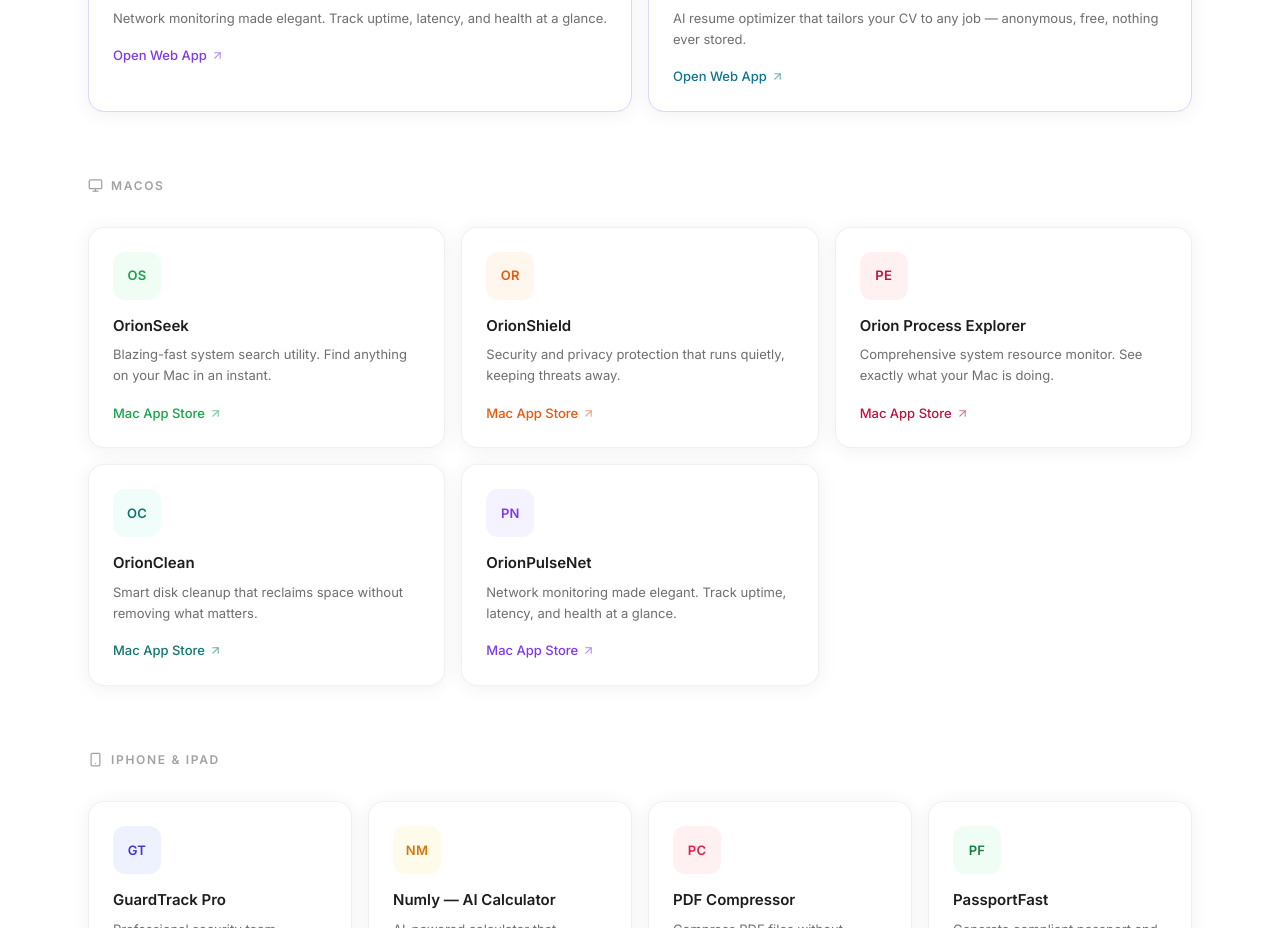
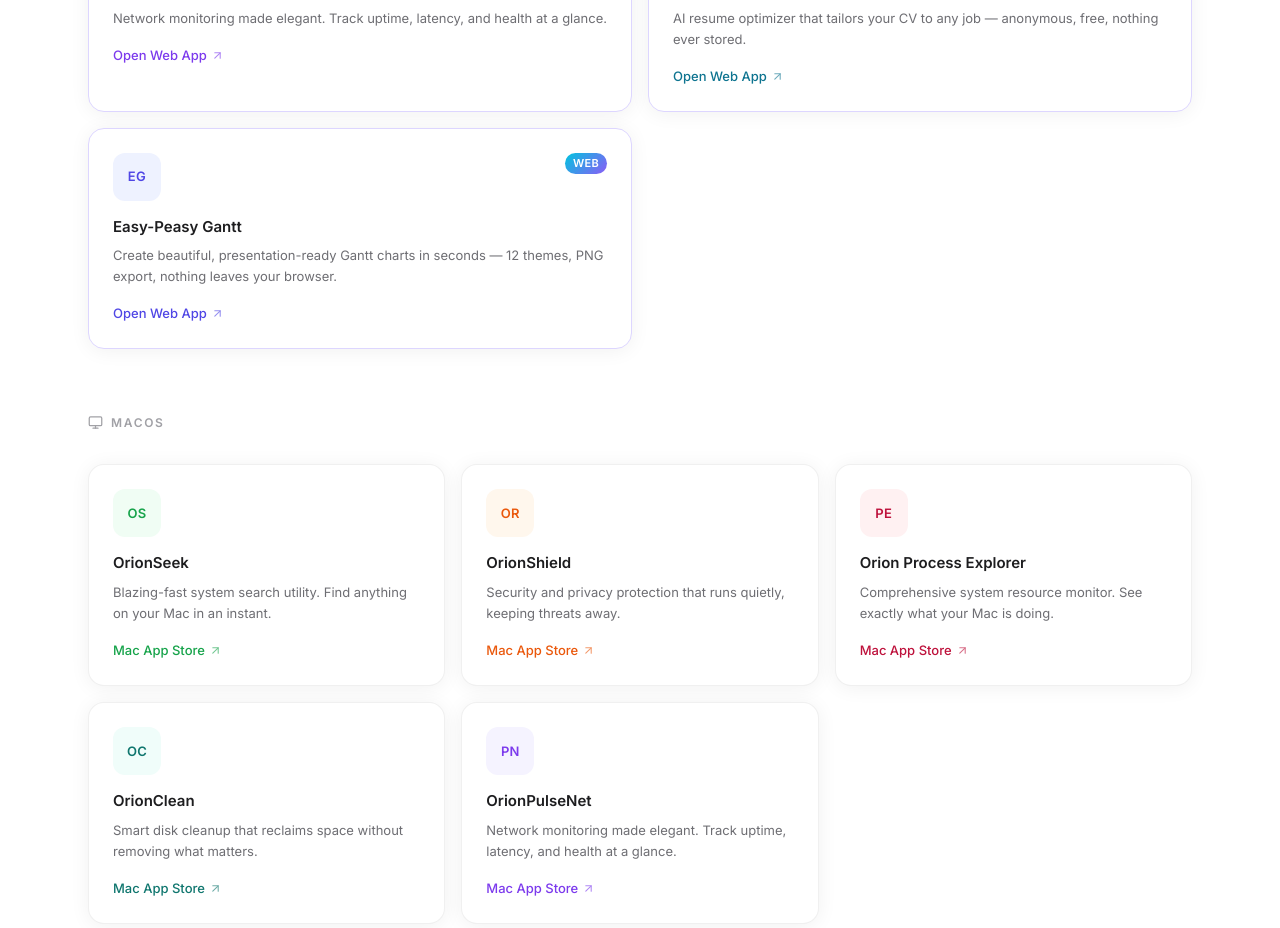
Before and after one commit to mrinalsinghraja/msrx-portal, a Next.js app: page / in a window 1280 px wide. Shown: the part 880-1808 px from the top of the page. Built offline with nearby package versions, Linux system fonts and the light colour scheme.

Commit message:
Add Easy-Peasy Gantt to Web Apps section
New web app tile linking to https://gantt.msrx.co.in — free Gantt chart
maker with 12 themes and PNG export.

Co-Authored-By: Claude Fable 5 <noreply@anthropic.com>

```diff
--- a/app/page.tsx
+++ b/app/page.tsx
@@ -5,6 +5,7 @@ import { ExternalLink, Monitor, Smartphone, Globe, ArrowUpRight, Brain, Zap, Shi
 const webApps = [
   { name: "OrionPulseNet", description: "Network monitoring made elegant. Track uptime, latency, and health at a glance.", initials: "PN", bg: "#F5F3FF", fg: "#7C3AED", href: "https://pulsenet.msrx.co.in", external: true, storeLabel: "Open Web App", highlight: true },
   { name: "IncognitoCV", description: "AI resume optimizer that tailors your CV to any job — anonymous, free, nothing ever stored.", initials: "IC", bg: "#ECFEFF", fg: "#0E7490", href: "https://cv.msrx.co.in", external: true, storeLabel: "Open Web App", highlight: true },
+  { name: "Easy-Peasy Gantt", description: "Create beautiful, presentation-ready Gantt charts in seconds — 12 themes, PNG export, nothing leaves your browser.", initials: "EG", bg: "#EEF2FF", fg: "#4F46E5", href: "https://gantt.msrx.co.in", external: true, storeLabel: "Open Web App", highlight: true },
 ];
 
 const macApps = [
```
